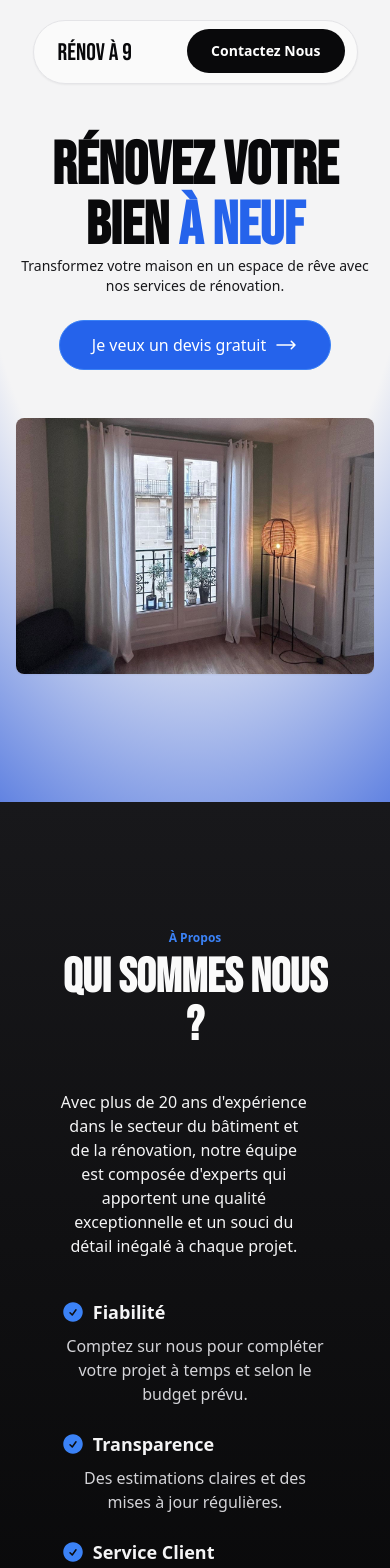
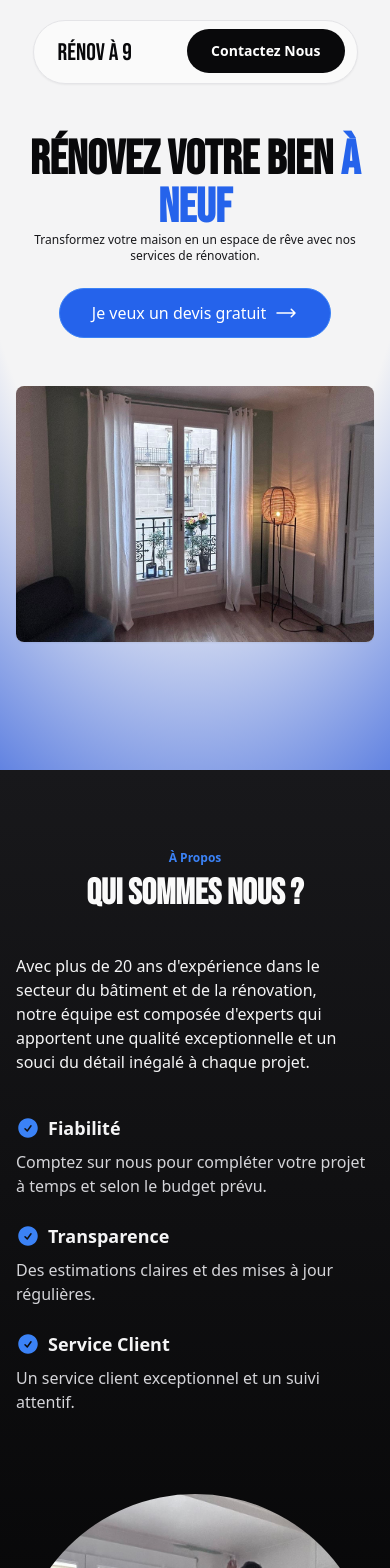
Before and after one commit to zinedinechami/renov_v1, a Next.js app: page / in a window 390 px wide. Shown: the top 1568 px of the page. Built offline with nearby package versions, Linux system fonts and the light colour scheme.

Commit message:
made about section responsive

```diff
--- a/src/pages/about.tsx
+++ b/src/pages/about.tsx
@@ -6,17 +6,17 @@ export default function About() {
     <>
       <section
         id="about"
-        className=" bg-zinc-950 text-white  px-4 pt-32  pb-40 bg-gradient-to-b from-zinc-900 to-black"
+        className=" bg-zinc-950 text-white  px-4 sm:pt-32 pt-20  pb-40 bg-gradient-to-b from-zinc-900 to-black"
       >
-        <div className="w-9/12 mx-auto">
+        <div className="sm:w-9/12 mx-auto">
           <h1 className="font-semibold text-blue-500 pb-2 text-xs sm:text-left text-center">
             À Propos
           </h1>
-          <h1 className=" bebas-neue-regular font-bold text-5xl  text-zinc-50 sm:text-left text-center">
+          <h1 className=" bebas-neue-regular font-bold sm:text-5xl text-4xl text-zinc-50 sm:text-left text-center">
             qui sommes nous ?
           </h1>
           <div className="flex md:flex-row flex-col ">
-            <div className="md:w-7/12 pt-10   text-zinc-100 sm:text-left text-center ">
+            <div className="md:w-7/12 pt-10   text-zinc-100  ">
               <div className="w-11/12 ">
                 Avec plus de 20 ans d&apos;expérience dans le secteur du
                 bâtiment et de la rénovation, notre équipe est composée
@@ -24,7 +24,7 @@ export default function About() {
                 souci du détail inégalé à chaque projet.
               </div>
               <div className="pt-10 text-base">
-                <h2 className="font-bold text-lg pb-2 flex">
+                <h2 className="font-bold text-lg pb-2 flex  ">
                   {" "}
                   <svg
                     xmlns="http://www.w3.org/2000/svg"
--- a/src/pages/landing.tsx
+++ b/src/pages/landing.tsx
@@ -12,15 +12,15 @@ export default function LandingPage() {
       >
         <div className="flex flex-col  xl:flex-row  sm:mt-20 mt-8 pb-32 mx-auto px-4 xl:w-9/12">
           <div className="sm:w-3/5 mx-auto  pt-10">
-            <h1 className="bebas-neue-regular text-center xl:text-left xl:text-7xl text-6xl font-semibold text-zinc-950 ">
+            <h1 className="bebas-neue-regular text-center xl:text-left lg:text-7xl text-5xl font-semibold text-zinc-950 ">
               Rénovez votre bien <span className="text-blue-600">à neuf</span>{" "}
             </h1>
             <div className="xl:text-left text-center ">
-              <p className="text-zinc-900 text-sm xl:w-10/12">
+              <p className="text-zinc-900 sm:text-sm text-xs xl:w-10/12">
                 Transformez votre maison en un espace de rêve avec nos services
                 de rénovation.
               </p>
-              <ul className="text-zinc-900 text-xs text-center pt-2 md:block hidden">
+              <ul className="text-zinc-900 text-xs text-center pt-2 xl:block hidden">
                 <li className="flex">
                   <svg
                     xmlns="http://www.w3.org/2000/svg"
@@ -80,7 +80,7 @@ export default function LandingPage() {
               </a>
             </div>
           </div>
-          <div className=" w-full  xl:pl-40 ">
+          <div className=" w-full  xl:pl-40 md:hidden xl:block sm:hidden">
             <Carousel />
           </div>
         </div>
```
